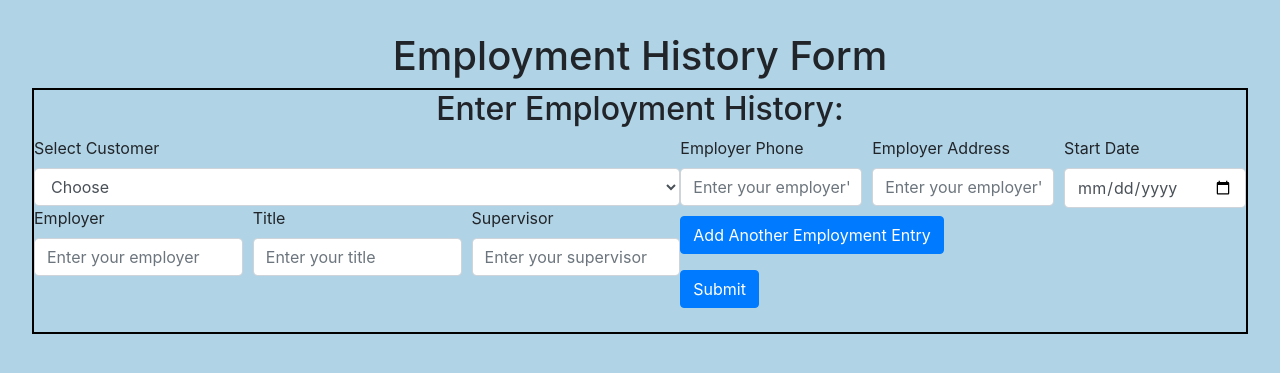
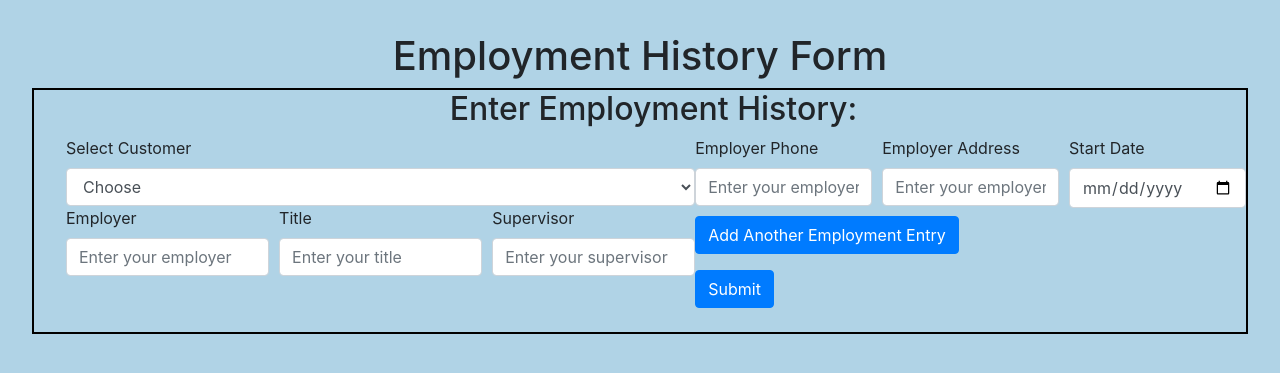
Before and after one commit to Dolphindalt/AdvancedDatabasesProject, a PHP site: page /edit_employment_history.php in a window 1280 px wide. Shown: the part 68-441 px from the top of the page. Run offline with PHP 8.4, Linux system fonts and the light colour scheme; data that the repository does not hold is empty; some libraries are stand-ins or nearby versions.

Commit message:
Purchase View Edit
Styling Purchase View

```diff
--- a/add_customer.php
+++ b/add_customer.php
@@ -6,7 +6,7 @@
 ?>
 <h1 style="text-align: center;">Customer Information Form</h1>
 <form action='add_customer.php' method='post'>
-    <div  style="display: flex; justify-content: space-evenly;">
+    <div  style="display: flex; padding-left: 3em; justify-content: space-evenly;">
         <div style="display: inline-block;">
             <h2> Add Customer</h2>
             <div class='form-row'>
--- a/edit_employment_history.php
+++ b/edit_employment_history.php
@@ -8,11 +8,11 @@
 <h1 style="text-align: center;">Employment History Form</h1>
 <form action='edit_employment_history.php' method='post'>
     <div class="form-row">
-        <div class="col" style="text-align: center;">
+        <div class="col" style="text-align: center; padding-left: 2em;">
             <h2>Enter Employment History:</h2>
         </div>
     </div>
-    <div id='employeeFormSink' style="display: flex; justify-content: space-evenly;">
+    <div id='employeeFormSink' style="display: flex; justify-content: space-evenly; padding-left: 2em;">
         <div>
             <div class="form-row">
                 <div class="col">
--- a/view_customer.php
+++ b/view_customer.php
@@ -21,7 +21,7 @@
 ?>
 
 <h1>Customer Information</h1>
-<form action='view_customer.php' method='post' style="padding-left: 2em;">
+<form action='view_customer.php' method='post' style="padding-left: 3em;">
     <div class="form-row">
         <div class="col">
             <h2>Customer</h2>
--- a/view_purchase.php
+++ b/view_purchase.php
@@ -25,6 +25,8 @@
         $info = $statement->fetchAll(PDO::FETCH_ASSOC)[0];
 ?>
 <h1>Purchase Record</h1>
+<form method='post' style="display: flex-grow; justify-content: space-evenly; padding-left: 3em;">
+
 <div class="form-row">
     <div class="col">
         <label>Date</label>
--- a/view_sale.php
+++ b/view_sale.php
@@ -26,7 +26,7 @@
         $info = $statement->fetchAll(PDO::FETCH_ASSOC)[0];
 ?>
 <h1>Sales Form</h1>
-<form action='sales_form.php' method='post' style="display: flex; justify-content: space-evenly;">
+<form action='sales_form.php' method='post' style="display: flex; justify-content: space-evenly; padding-left: 3em;">
     <div>
         <h2>Sale Information:</h2>
         <div class="form-row">
```
